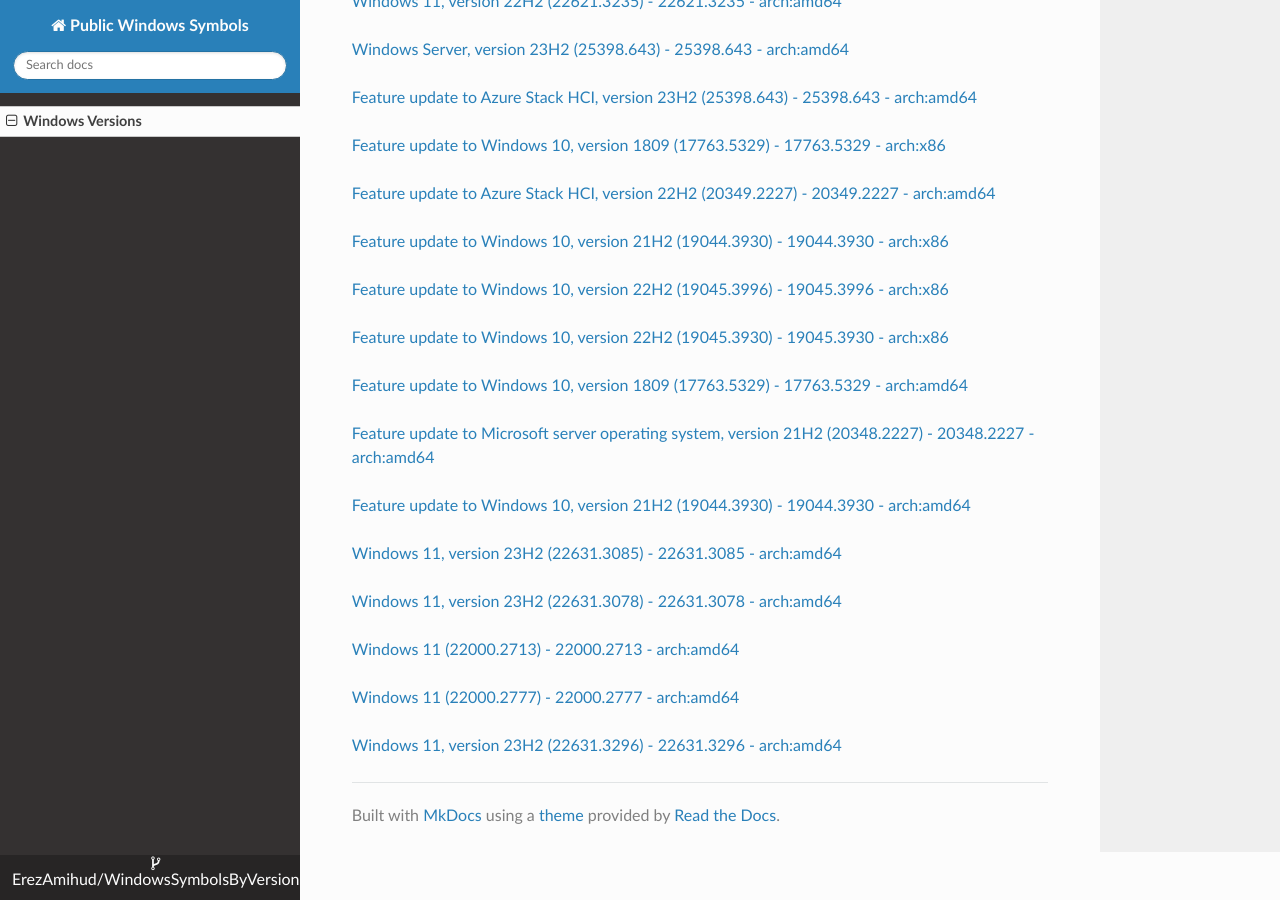
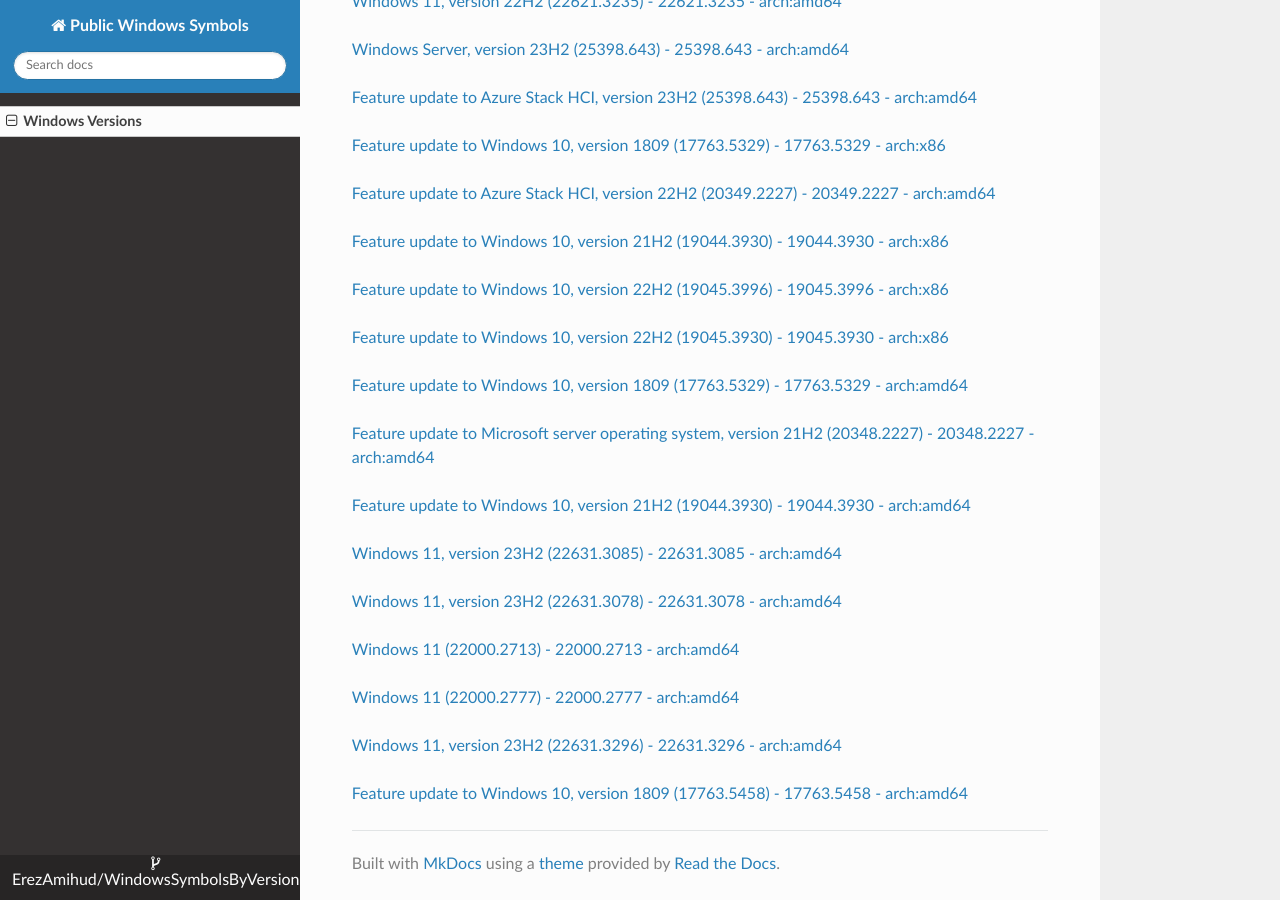
Before and after one commit to ErezAmihud/WindowsSymbolsByVersion, an MkDocs documentation site: the page built from docs/index.md, in a window 1280 px wide and 900 px high, scrolled down 18509 px. Built offline with MkDocs 1.6.1, drawn with Linux system fonts in a browser that asks for light colours; nearby versions of some CDN libraries.

Commit message:
Automated commit, add manifest for f83989b7-20df-4fc2-9cb4-72183c21d735

```diff
--- a/docs/index.md
+++ b/docs/index.md
@@ -1018,3 +1018,6 @@
 
 
 [Windows 11, version 23H2 (22631.3296) - 22631.3296 - arch:amd64](https://github.com/ErezAmihud/WindowsSymbolsByVersion/blob/main/manifests/07dd20c8-a2de-4792-a336-2ab01b43a160.manifest)
+
+
+[Feature update to Windows 10, version 1809 (17763.5458) - 17763.5458 - arch:amd64](https://github.com/ErezAmihud/WindowsSymbolsByVersion/blob/main/manifests/f83989b7-20df-4fc2-9cb4-72183c21d735.manifest)
```
Also changed, not shown: process_builds.json (+1 -1 lines), 1 other file.
